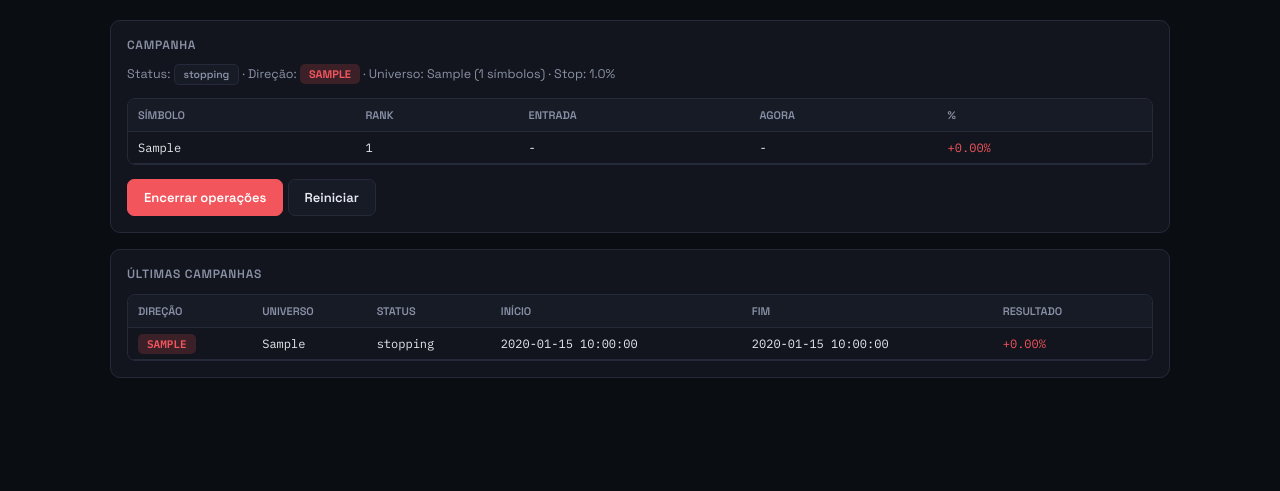
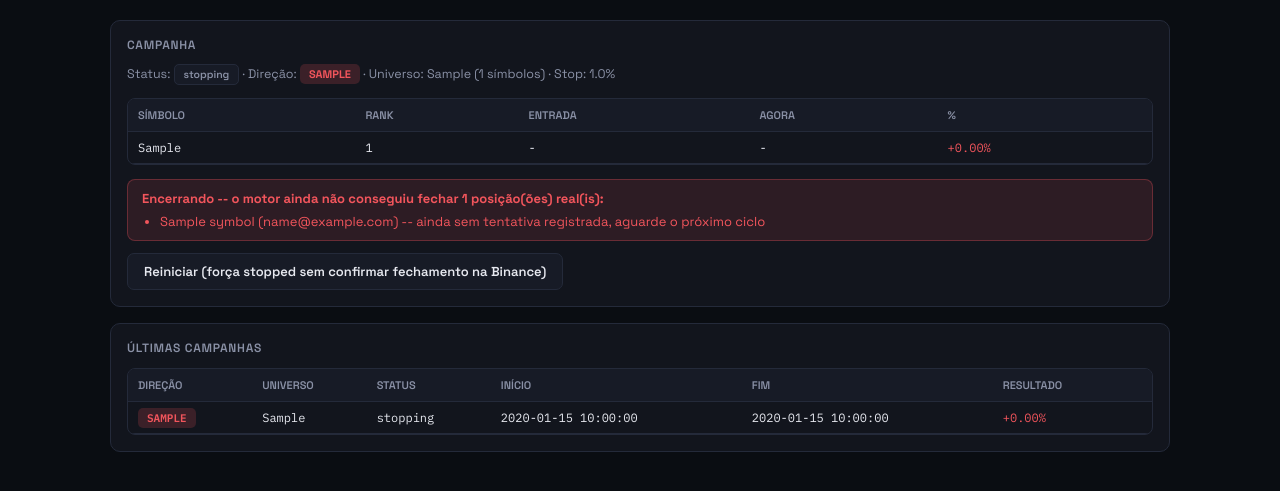
Before and after one commit to renan519708-create/effective-parakeet, a Flask app: template app/templates/operator_dashboard.html in a window 1280 px wide. Shown: the top 491 px of the page. Run offline with Flask 3, Linux system fonts and the light colour scheme; tables that the repository leaves empty hold one stand-in row (values such as "Sample post"); the template is opened without the code that fills it: values that come from a table or form of the project are taken from there, most other values are stand-ins (such as "Sample title", 1, 10 or a date in 2020); parts of the project's set-up code (start-up, migrations or seed data) failed here and were passed over.

Commit message:
Fix confusing "Encerrar operações" error when a campaign is already stopping
- The button always posted to stop_campaign, which only matches
  status="active" -- clicking it again while status was already
  "stopping" just flashed "Nenhuma campanha ativa" (read as an error)
  and did nothing about the actual stuck close.
- Dashboard now shows a "Reiniciar" (DB-only override) plus, while
  stopping, surfaces the most recent failed OrderLog per open real
  position so the operator can see WHY a close keeps failing without
  needing to check the engine worker's logs directly.

```diff
--- a/app/templates/operator_dashboard.html
+++ b/app/templates/operator_dashboard.html
@@ -35,12 +35,30 @@
       {% endfor %}
       </tbody>
     </table></div>
+    {% if campaign.status == 'stopping' %}
+      {% if stuck_reasons %}
+        <div class="flash flash-error" style="margin-bottom:12px;">
+          <strong>Encerrando -- o motor ainda não conseguiu fechar {{ stuck_reasons|length }} posição(ões) real(is):</strong>
+          <ul style="margin:6px 0 0 18px; padding:0;">
+          {% for r in stuck_reasons %}
+            <li>{{ r.symbol }} ({{ r.email }}){% if r.error %}: {{ r.error }}{% else %} -- ainda sem tentativa registrada, aguarde o próximo ciclo{% endif %}</li>
+          {% endfor %}
+          </ul>
+        </div>
+      {% else %}
+        <p class="sub">Encerrando -- o motor está fechando as posições reais nos próximos ciclos (a cada {{ config.ENGINE_TICK_SECONDS }}s).</p>
+      {% endif %}
+      <form method="post" action="{{ url_for('operator.reset_campaign') }}" style="display:inline;">
+        <button class="btn" type="submit">Reiniciar (força stopped sem confirmar fechamento na Binance)</button>
+      </form>
+    {% else %}
       <form method="post" action="{{ url_for('operator.stop_campaign') }}" style="display:inline;">
         <button class="btn btn-stop" type="submit">Encerrar operações</button>
       </form>
       <form method="post" action="{{ url_for('operator.reset_campaign') }}" style="display:inline;">
         <button class="btn" type="submit">Reiniciar</button>
       </form>
+    {% endif %}
   {% else %}
     <form method="post" action="{{ url_for('operator.start_campaign') }}">
       <div class="field"><span class="field-label">Universo de símbolos</span>
```
Also changed, not shown: app/operator.py (+31 -1 lines). Lines whose indentation alone changed are shown as unchanged.
